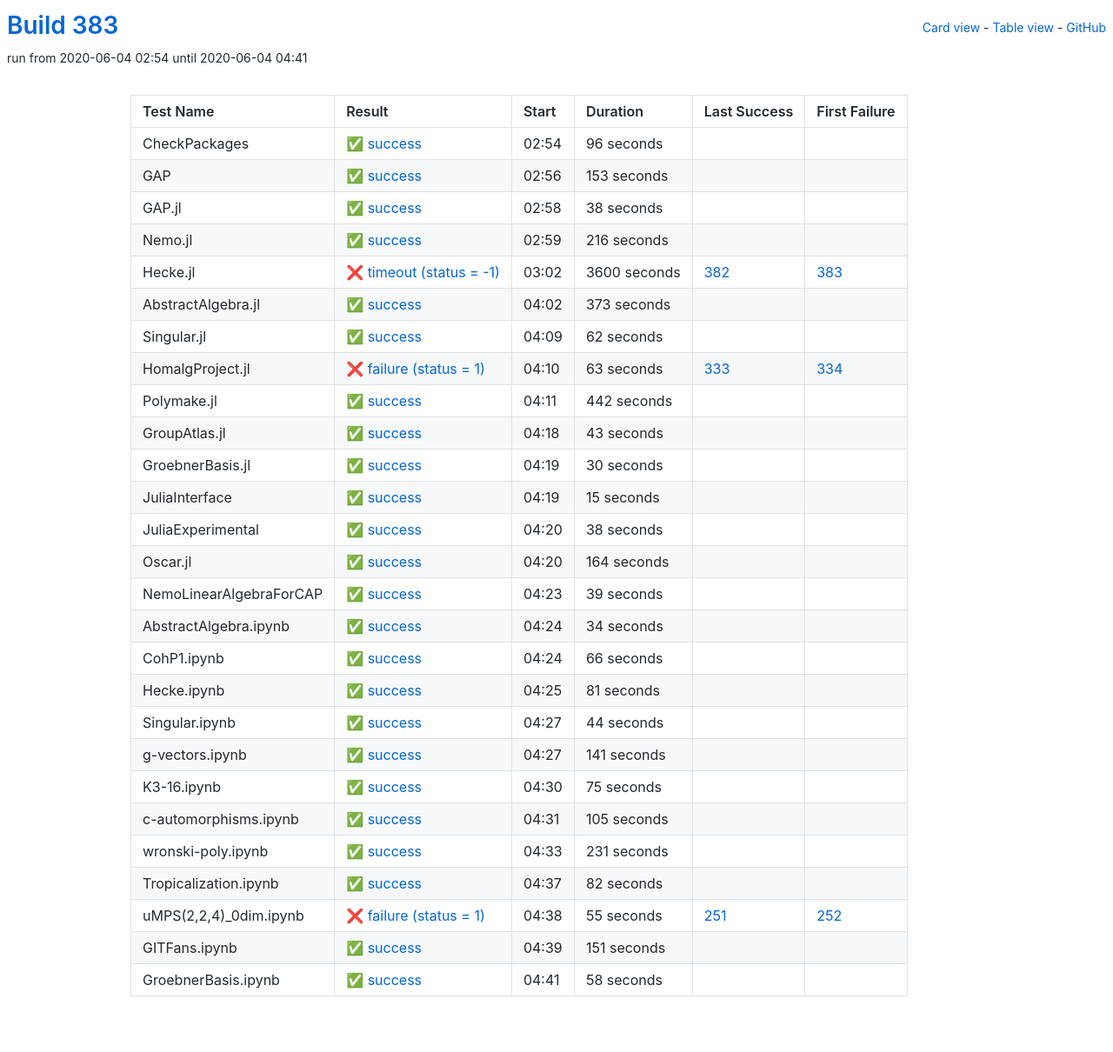
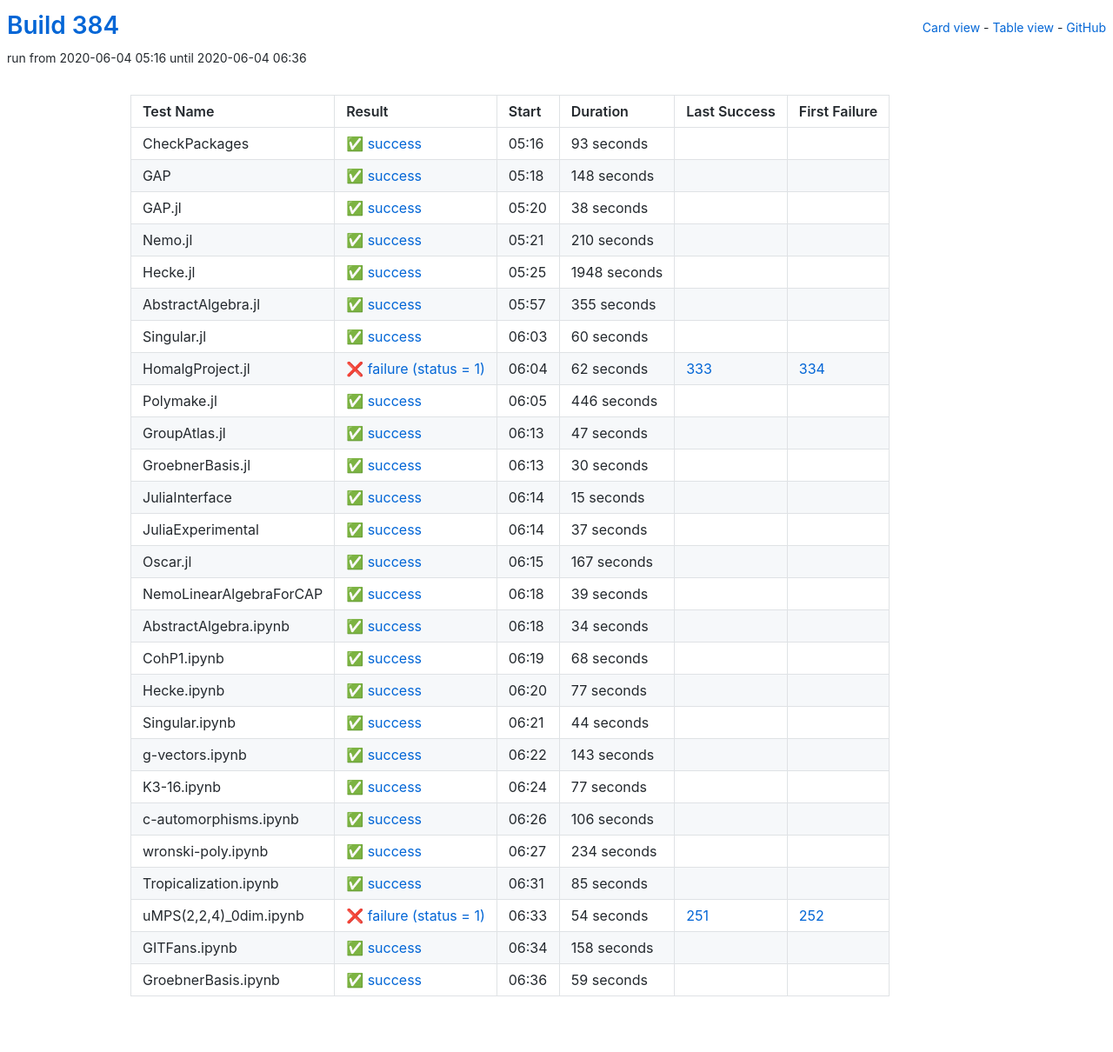
Before and after one commit to oscar-system/oscar-ci-status-1.4, a Jekyll site: the page built from table.html, in a window 1280 px wide. Shown: the whole page at 87% size. Built offline with Jekyll 4.4.1, drawn with Linux system fonts in a browser that asks for light colours.

Commit message:
Build 384

```diff
--- a/_data/ci.yml
+++ b/_data/ci.yml
@@ -1,29 +1,29 @@
-build: 383
-build_url: https://oscarci.mathematik.uni-kl.de/job/oscar-julia-1.4/383/
+build: 384
+build_url: https://oscarci.mathematik.uni-kl.de/job/oscar-julia-1.4/384/
 job: oscar-julia-1.4
 tests:
-- duration: 96
+- duration: 93
   exitcode: 0
   first_failure: false
   first_failure_url: null
   id: checkpackages
   last_success: false
   last_success_url: null
-  log: https://oscarci.mathematik.uni-kl.de/job/oscar-julia-1.4/383/artifact/logs/build-383/CheckPackages.log
+  log: https://oscarci.mathematik.uni-kl.de/job/oscar-julia-1.4/384/artifact/logs/build-384/CheckPackages.log
   name: CheckPackages
-  start: 2020-06-04 02:54
+  start: 2020-06-04 05:16
   status: success
   success: true
-- duration: 153
+- duration: 148
   exitcode: 0
   first_failure: false
   first_failure_url: null
   id: gap
   last_success: false
   last_success_url: null
-  log: https://oscarci.mathematik.uni-kl.de/job/oscar-julia-1.4/383/artifact/logs/build-383/GAP.log
+  log: https://oscarci.mathematik.uni-kl.de/job/oscar-julia-1.4/384/artifact/logs/build-384/GAP.log
   name: GAP
-  start: 2020-06-04 02:56
+  start: 2020-06-04 05:18
   status: success
   success: true
 - duration: 38
@@ -33,93 +33,93 @@ tests:
   id: gap-jl
   last_success: false
   last_success_url: null
-  log: https://oscarci.mathematik.uni-kl.de/job/oscar-julia-1.4/383/artifact/logs/build-383/GAP.jl.log
+  log: https://oscarci.mathematik.uni-kl.de/job/oscar-julia-1.4/384/artifact/logs/build-384/GAP.jl.log
   name: GAP.jl
-  start: 2020-06-04 02:58
+  start: 2020-06-04 05:20
   status: success
   success: true
-- duration: 216
+- duration: 210
   exitcode: 0
   first_failure: false
   first_failure_url: null
   id: nemo-jl
   last_success: false
   last_success_url: null
-  log: https://oscarci.mathematik.uni-kl.de/job/oscar-julia-1.4/383/artifact/logs/build-383/Nemo.jl.log
+  log: https://oscarci.mathematik.uni-kl.de/job/oscar-julia-1.4/384/artifact/logs/build-384/Nemo.jl.log
   name: Nemo.jl
-  start: 2020-06-04 02:59
+  start: 2020-06-04 05:21
   status: success
   success: true
-- duration: 3600
-  exitcode: -1
-  first_failure: 383
-  first_failure_url: https://oscarci.mathematik.uni-kl.de/job/oscar-julia-1.4/383/
+- duration: 1948
+  exitcode: 0
+  first_failure: false
+  first_failure_url: null
   id: hecke-jl
-  last_success: 382
-  last_success_url: https://oscarci.mathematik.uni-kl.de/job/oscar-julia-1.4/382/
-  log: https://oscarci.mathematik.uni-kl.de/job/oscar-julia-1.4/383/artifact/logs/build-383/Hecke.jl.log
+  last_success: false
+  last_success_url: null
+  log: https://oscarci.mathematik.uni-kl.de/job/oscar-julia-1.4/384/artifact/logs/build-384/Hecke.jl.log
   name: Hecke.jl
-  start: 2020-06-04 03:02
-  status: timeout
-  success: false
-- duration: 373
+  start: 2020-06-04 05:25
+  status: success
+  success: true
+- duration: 355
   exitcode: 0
   first_failure: false
   first_failure_url: null
   id: abstractalgebra-jl
   last_success: false
   last_success_url: null
-  log: https://oscarci.mathematik.uni-kl.de/job/oscar-julia-1.4/383/artifact/logs/build-383/AbstractAlgebra.jl.log
+  log: https://oscarci.mathematik.uni-kl.de/job/oscar-julia-1.4/384/artifact/logs/build-384/AbstractAlgebra.jl.log
   name: AbstractAlgebra.jl
-  start: 2020-06-04 04:02
+  start: 2020-06-04 05:57
   status: success
   success: true
-- duration: 62
+- duration: 60
   exitcode: 0
   first_failure: false
   first_failure_url: null
   id: singular-jl
   last_success: false
   last_success_url: null
-  log: https://oscarci.mathematik.uni-kl.de/job/oscar-julia-1.4/383/artifact/logs/build-383/Singular.jl.log
+  log: https://oscarci.mathematik.uni-kl.de/job/oscar-julia-1.4/384/artifact/logs/build-384/Singular.jl.log
   name: Singular.jl
-  start: 2020-06-04 04:09
+  start: 2020-06-04 06:03
   status: success
   success: true
-- duration: 63
+- duration: 62
   exitcode: 1
   first_failure: 334
   first_failure_url: https://oscarci.mathematik.uni-kl.de/job/oscar-julia-1.4/334/
   id: homalgproject-jl
   last_success: 333
   last_success_url: https://oscarci.mathematik.uni-kl.de/job/oscar-julia-1.4/333/
-  log: https://oscarci.mathematik.uni-kl.de/job/oscar-julia-1.4/383/artifact/logs/build-383/HomalgProject.jl.log
+  log: https://oscarci.mathematik.uni-kl.de/job/oscar-julia-1.4/384/artifact/logs/build-384/HomalgProject.jl.log
   name: HomalgProject.jl
-  start: 2020-06-04 04:10
+  start: 2020-06-04 06:04
   status: failure
   success: false
-- duration: 442
+- duration: 446
   exitcode: 0
   first_failure: false
   first_failure_url: null
   id: polymake-jl
   last_success: false
   last_success_url: null
-  log: https://oscarci.mathematik.uni-kl.de/job/oscar-julia-1.4/383/artifact/logs/build-383/Polymake.jl.log
+  log: https://oscarci.mathematik.uni-kl.de/job/oscar-julia-1.4/384/artifact/logs/build-384/Polymake.jl.log
   name: Polymake.jl
-  start: 2020-06-04 04:11
+  start: 2020-06-04 06:05
   status: success
   success: true
-- duration: 43
+- duration: 47
   exitcode: 0
   first_failure: false
   first_failure_url: null
   id: groupatlas-jl
   last_success: false
   last_success_url: null
-  log: https://oscarci.mathematik.uni-kl.de/job/oscar-julia-1.4/383/artifact/logs/build-383/GroupAtlas.jl.log
+  log: https://oscarci.mathematik.uni-kl.de/job/oscar-julia-1.4/384/artifact/logs/build-384/GroupAtlas.jl.log
   name: GroupAtlas.jl
-  start: 2020-06-04 04:18
+  start: 2020-06-04 06:13
   status: success
   success: true
 - duration: 30
@@ -129,9 +129,9 @@ tests:
   id: groebnerbasis-jl
   last_success: false
   last_success_url: null
-  log: https://oscarci.mathematik.uni-kl.de/job/oscar-julia-1.4/383/artifact/logs/build-383/GroebnerBasis.jl.log
+  log: https://oscarci.mathematik.uni-kl.de/job/oscar-julia-1.4/384/artifact/logs/build-384/GroebnerBasis.jl.log
   name: GroebnerBasis.jl
-  start: 2020-06-04 04:19
+  start: 2020-06-04 06:13
   status: success
   success: true
 - duration: 15
@@ -141,33 +141,33 @@ tests:
   id: juliainterface
   last_success: false
   last_success_url: null
-  log: https://oscarci.mathematik.uni-kl.de/job/oscar-julia-1.4/383/artifact/logs/build-383/JuliaInterface.log
+  log: https://oscarci.mathematik.uni-kl.de/job/oscar-julia-1.4/384/artifact/logs/build-384/JuliaInterface.log
   name: JuliaInterface
-  start: 2020-06-04 04:19
+  start: 2020-06-04 06:14
   status: success
   success: true
-- duration: 38
+- duration: 37
   exitcode: 0
   first_failure: false
   first_failure_url: null
   id: juliaexperimental
   last_success: false
   last_success_url: null
-  log: https://oscarci.mathematik.uni-kl.de/job/oscar-julia-1.4/383/artifact/logs/build-383/JuliaExperimental.log
+  log: https://oscarci.mathematik.uni-kl.de/job/oscar-julia-1.4/384/artifact/logs/build-384/JuliaExperimental.log
   name: JuliaExperimental
-  start: 2020-06-04 04:20
+  start: 2020-06-04 06:14
   status: success
   success: true
-- duration: 164
+- duration: 167
   exitcode: 0
   first_failure: false
   first_failure_url: null
   id: oscar-jl
   last_success: false
   last_success_url: null
-  log: https://oscarci.mathematik.uni-kl.de/job/oscar-julia-1.4/383/artifact/logs/build-383/Oscar.jl.log
+  log: https://oscarci.mathematik.uni-kl.de/job/oscar-julia-1.4/384/artifact/logs/build-384/Oscar.jl.log
   name: Oscar.jl
-  start: 2020-06-04 04:20
+  start: 2020-06-04 06:15
   status: success
   success: true
 - duration: 39
@@ -177,9 +177,9 @@ tests:
   id: nemolinearalgebraforcap
   last_success: false
   last_success_url: null
-  log: https://oscarci.mathematik.uni-kl.de/job/oscar-julia-1.4/383/artifact/logs/build-383/NemoLinearAlgebraForCAP.log
+  log: https://oscarci.mathematik.uni-kl.de/job/oscar-julia-1.4/384/artifact/logs/build-384/NemoLinearAlgebraForCAP.log
   name: NemoLinearAlgebraForCAP
-  start: 2020-06-04 04:23
+  start: 2020-06-04 06:18
   status: success
   success: true
 - duration: 34
@@ -189,33 +189,33 @@ tests:
   id: abstractalgebra-ipynb
   last_success: false
   last_success_url: null
-  log: https://oscarci.mathematik.uni-kl.de/job/oscar-julia-1.4/383/artifact/logs/build-383/AbstractAlgebra.ipynb.log
+  log: https://oscarci.mathematik.uni-kl.de/job/oscar-julia-1.4/384/artifact/logs/build-384/AbstractAlgebra.ipynb.log
   name: AbstractAlgebra.ipynb
-  start: 2020-06-04 04:24
+  start: 2020-06-04 06:18
   status: success
   success: true
-- duration: 66
+- duration: 68
   exitcode: 0
   first_failure: false
   first_failure_url: null
   id: cohp1-ipynb
   last_success: false
   last_success_url: null
-  log: https://oscarci.mathematik.uni-kl.de/job/oscar-julia-1.4/383/artifact/logs/build-383/CohP1.ipynb.log
+  log: https://oscarci.mathematik.uni-kl.de/job/oscar-julia-1.4/384/artifact/logs/build-384/CohP1.ipynb.log
   name: CohP1.ipynb
-  start: 2020-06-04 04:24
+  start: 2020-06-04 06:19
   status: success
   success: true
-- duration: 81
+- duration: 77
   exitcode: 0
   first_failure: false
   first_failure_url: null
   id: hecke-ipynb
   last_success: false
   last_success_url: null
-  log: https://oscarci.mathematik.uni-kl.de/job/oscar-julia-1.4/383/artifact/logs/build-383/Hecke.ipynb.log
+  log: https://oscarci.mathematik.uni-kl.de/job/oscar-julia-1.4/384/artifact/logs/build-384/Hecke.ipynb.log
   name: Hecke.ipynb
-  start: 2020-06-04 04:25
+  start: 2020-06-04 06:20
   status: success
   success: true
 - duration: 44
@@ -225,104 +225,104 @@ tests:
   id: singular-ipynb
   last_success: false
   last_success_url: null
-  log: https://oscarci.mathematik.uni-kl.de/job/oscar-julia-1.4/383/artifact/logs/build-383/Singular.ipynb.log
+  log: https://oscarci.mathematik.uni-kl.de/job/oscar-julia-1.4/384/artifact/logs/build-384/Singular.ipynb.log
   name: Singular.ipynb
-  start: 2020-06-04 04:27
+  start: 2020-06-04 06:21
   status: success
   success: true
-- duration: 141
+- duration: 143
   exitcode: 0
   first_failure: false
   first_failure_url: null
   id: g-vectors-ipynb
   last_success: false
   last_success_url: null
-  log: https://oscarci.mathematik.uni-kl.de/job/oscar-julia-1.4/383/artifact/logs/build-383/g-vectors.ipynb.log
+  log: https://oscarci.mathematik.uni-kl.de/job/oscar-julia-1.4/384/artifact/logs/build-384/g-vectors.ipynb.log
   name: g-vectors.ipynb
-  start: 2020-06-04 04:27
+  start: 2020-06-04 06:22
   status: success
   success: true
-- duration: 75
+- duration: 77
   exitcode: 0
   first_failure: false
   first_failure_url: null
   id: k3-16-ipynb
   last_success: false
   last_success_url: null
-  log: https://oscarci.mathematik.uni-kl.de/job/oscar-julia-1.4/383/artifact/logs/build-383/K3-16.ipynb.log
+  log: https://oscarci.mathematik.uni-kl.de/job/oscar-julia-1.4/384/artifact/logs/build-384/K3-16.ipynb.log
   name: K3-16.ipynb
-  start: 2020-06-04 04:30
+  start: 2020-06-04 06:24
   status: success
   success: true
-- duration: 105
+- duration: 106
   exitcode: 0
   first_failure: false
   first_failure_url: null
   id: c-automorphisms-ipynb
   last_success: false
   last_success_url: null
-  log: https://oscarci.mathematik.uni-kl.de/job/oscar-julia-1.4/383/artifact/logs/build-383/c-automorphisms.ipynb.log
+  log: https://oscarci.mathematik.uni-kl.de/job/oscar-julia-1.4/384/artifact/logs/build-384/c-automorphisms.ipynb.log
   name: c-automorphisms.ipynb
-  start: 2020-06-04 04:31
+  start: 2020-06-04 06:26
   status: success
   success: true
-- duration: 231
+- duration: 234
   exitcode: 0
   first_failure: false
   first_failure_url: null
   id: wronski-poly-ipynb
   last_success: false
   last_success_url: null
-  log: https://oscarci.mathematik.uni-kl.de/job/oscar-julia-1.4/383/artifact/logs/build-383/wronski-poly.ipynb.log
+  log: https://oscarci.mathematik.uni-kl.de/job/oscar-julia-1.4/384/artifact/logs/build-384/wronski-poly.ipynb.log
   name: wronski-poly.ipynb
-  start: 2020-06-04 04:33
+  start: 2020-06-04 06:27
   status: success
   success: true
-- duration: 82
+- duration: 85
   exitcode: 0
   first_failure: false
   first_failure_url: null
   id: tropicalization-ipynb
   last_success: false
   last_success_url: null
-  log: https://oscarci.mathematik.uni-kl.de/job/oscar-julia-1.4/383/artifact/logs/build-383/Tropicalization.ipynb.log
+  log: https://oscarci.mathematik.uni-kl.de/job/oscar-julia-1.4/384/artifact/logs/build-384/Tropicalization.ipynb.log
   name: Tropicalization.ipynb
-  start: 2020-06-04 04:37
+  start: 2020-06-04 06:31
   status: success
   success: true
-- duration: 55
+- duration: 54
   exitcode: 1
   first_failure: 252
   first_failure_url: https://oscarci.mathematik.uni-kl.de/job/oscar-julia-1.4/252/
   id: umps-2-2-4-0dim-ipynb
   last_success: 251
   last_success_url: https://oscarci.mathematik.uni-kl.de/job/oscar-julia-1.4/251/
-  log: https://oscarci.mathematik.uni-kl.de/job/oscar-julia-1.4/383/artifact/logs/build-383/uMPS-2-2-4-_0dim.ipynb.log
+  log: https://oscarci.mathematik.uni-kl.de/job/oscar-julia-1.4/384/artifact/logs/build-384/uMPS-2-2-4-_0dim.ipynb.log
   name: uMPS(2,2,4)_0dim.ipynb
-  start: 2020-06-04 04:38
+  start: 2020-06-04 06:33
   status: failure
   success: false
-- duration: 151
+- duration: 158
   exitcode: 0
   first_failure: false
   first_failure_url: null
   id: gitfans-ipynb
   last_success: false
   last_success_url: null
-  log: https://oscarci.mathematik.uni-kl.de/job/oscar-julia-1.4/383/artifact/logs/build-383/GITFans.ipynb.log
+  log: https://oscarci.mathematik.uni-kl.de/job/oscar-julia-1.4/384/artifact/logs/build-384/GITFans.ipynb.log
   name: GITFans.ipynb
-  start: 2020-06-04 04:39
+  start: 2020-06-04 06:34
   status: success
   success: true
-- duration: 58
+- duration: 59
   exitcode: 0
   first_failure: false
   first_failure_url: null
   id: groebnerbasis-ipynb
   last_success: false
   last_success_url: null
-  log: https://oscarci.mathematik.uni-kl.de/job/oscar-julia-1.4/383/artifact/logs/build-383/GroebnerBasis.ipynb.log
+  log: https://oscarci.mathematik.uni-kl.de/job/oscar-julia-1.4/384/artifact/logs/build-384/GroebnerBasis.ipynb.log
   name: GroebnerBasis.ipynb
-  start: 2020-06-04 04:41
+  start: 2020-06-04 06:36
   status: success
   success: true
```
Also changed, not shown: README.md.
